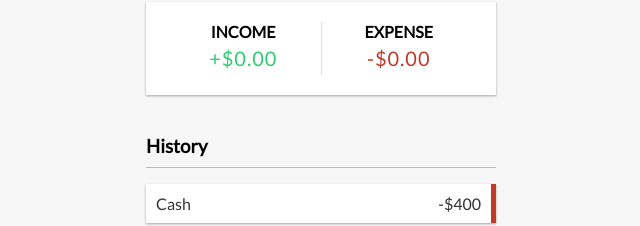
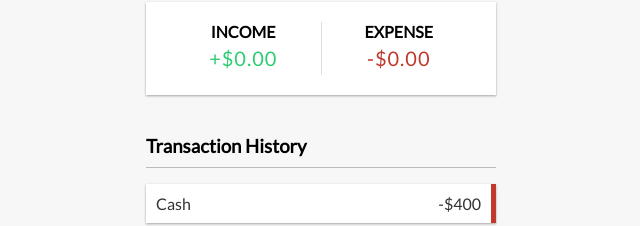
Before and after one commit to nabilk11/react-expense-tracker, a React (Create React App) app: page / in a window 1280 px wide. Shown: the part 197-423 px from the top of the page, without its empty margins (319-959 px from the left). Built offline with nearby package versions, Linux system fonts and the light colour scheme.

Commit message:
removed unwanted id's

```diff
--- a/src/components/Balance.jsx
+++ b/src/components/Balance.jsx
@@ -4,7 +4,7 @@ const Balance = () => {
   return (
     <div>
       <h4>Current Balance</h4>
-      <h1 id="balance">$0.00</h1>
+      <h1>$0.00</h1>
     </div>
   );
 };
--- a/src/components/IncomeExpenses.jsx
+++ b/src/components/IncomeExpenses.jsx
@@ -5,11 +5,11 @@ const IncomeExpenses = () => {
     <div className="inc-exp-container">
         <div>
           <h4>Income</h4>
-          <p id="money-plus" className="money plus">+$0.00</p>
+          <p className="money plus">+$0.00</p>
         </div>
         <div>
           <h4>Expense</h4>
-          <p id="money-minus" className="money minus">-$0.00</p>
+          <p className="money minus">-$0.00</p>
         </div>
       </div>
 
--- a/src/components/Transactions.jsx
+++ b/src/components/Transactions.jsx
@@ -3,7 +3,7 @@ import React from "react";
 const Transactions = () => {
   return (
     <div>
-      <h3>History</h3>
+      <h3>Transaction History</h3>
       <ul id="list" className="list">
         <li className="minus">
           Cash <span>-$400</span>
```
